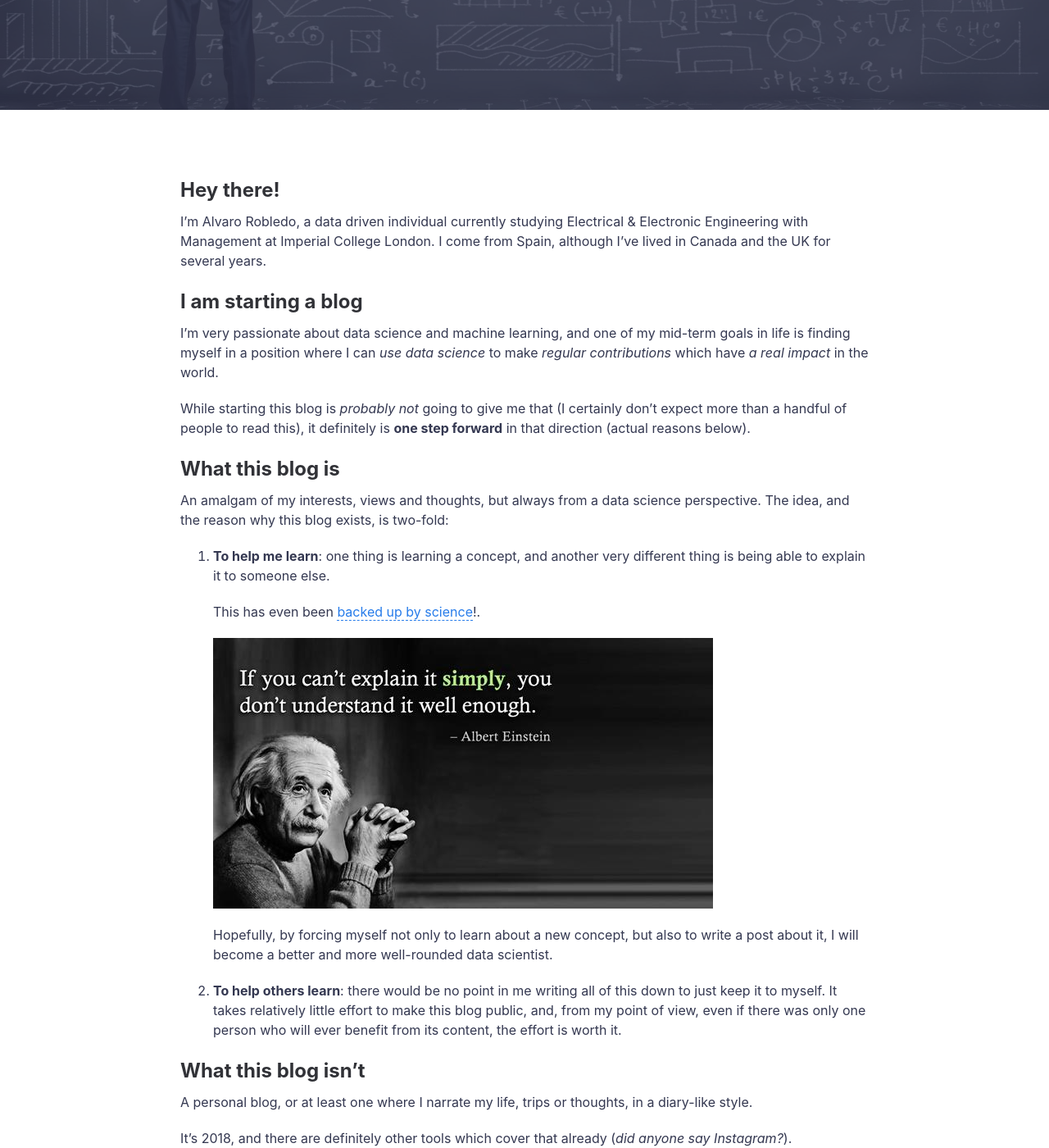
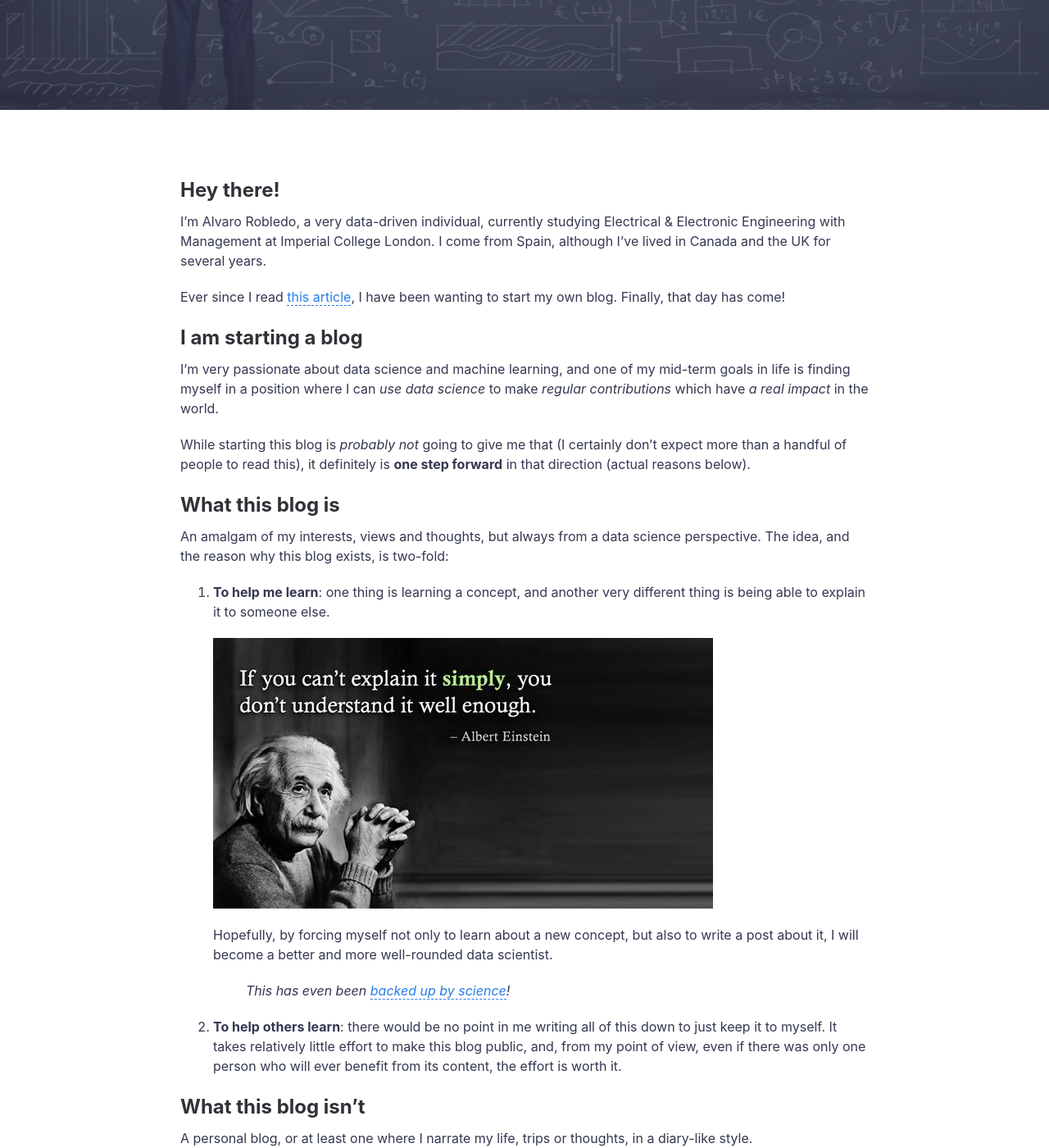
Before and after one commit to hamsoftug/hamsoftug.github.io, a Jekyll site: the page built from _posts/2018-09-30-why-I-am-starting-a-data-science-blog.md, in a window 1280 px wide and 1400 px high, scrolled down 442 px. Shown: the whole window at 82% size. Built offline with Jekyll 4.4.1, drawn with Linux system fonts in a browser that asks for light colours; comment, search, counter and statistics services are not loaded.

Commit message:
minor corrections

```diff
--- a/_posts/2018-09-30-why-I-am-starting-a-data-science-blog.md
+++ b/_posts/2018-09-30-why-I-am-starting-a-data-science-blog.md
@@ -2,13 +2,15 @@
 layout: post
 title: Why I am starting a data science blog
 featured-img: data-science
-summary: Hey there! I'm Alvaro Robledo, a data driven individual currently studying Electrical & Electronic Engineering with Management at Imperial College London. I'm very interested in data science and machine learning. Read more to find out!
+summary: Hey there! I'm Alvaro Robledo, a very data-driven individual, currently studying Electrical & Electronic Engineering with Management at Imperial College London. I'm interested in data science and machine learning. Read more to find out!
 categories: [Introduction]
 ---
 
 ## Hey there!
 
-I'm Alvaro Robledo, a data driven individual currently studying Electrical & Electronic Engineering with Management at Imperial College London. I come from Spain, although I've lived in Canada and the UK for several years.
+I'm Alvaro Robledo, a very data-driven individual, currently studying Electrical & Electronic Engineering with Management at Imperial College London. I come from Spain, although I've lived in Canada and the UK for several years.
+
+Ever since I read [this article](https://medium.com/@racheltho/why-you-yes-you-should-blog-7d2544ac1045), I have been wanting to start my own blog. Finally, that day has come!
 
 ## I am starting a blog
 
@@ -22,11 +24,11 @@ An amalgam of my interests, views and thoughts, but always from a data science p
 
 1. **To help me learn**: one thing is learning a concept, and another very different thing is being able to explain it to someone else.
 
-	This has even been [backed up by science](http://ideas.time.com/2011/11/30/the-protege-effect/)!.
-
 	![Albert Einstein never lies - quote](https://alvarorobledo.com/assets/img/posts_contents/einstein-quote.jpg "Albert Einstain never lies")
 
 	Hopefully, by forcing myself not only to learn about a new concept, but also to write a post about it, I will become a better and more well-rounded data scientist.
+
+	> _This has even been [backed up by science](http://ideas.time.com/2011/11/30/the-protege-effect/)!_
 
 2. **To help others learn**: there would be no point in me writing all of this down to just keep it to myself. It takes relatively little effort to make this blog public, and, from my point of view, even if there was only one person who will ever benefit from its content, the effort is worth it.
 
```
Also changed, not shown: sw.js (+1 -1 lines).
